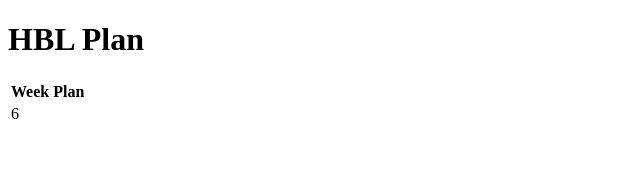
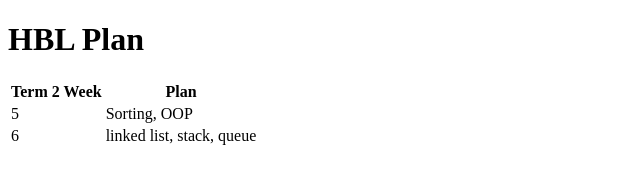
Before and after one commit to Vraidd/HBL2020, a plain HTML site: page index.html in a window 1280 px wide. Shown: the whole page, without its empty margins (0-640 px from the left). Drawn offline with Linux system fonts and the light colour scheme.

Commit message:
Update index.html

```diff
--- a/index.html
+++ b/index.html
@@ -6,13 +6,18 @@
     <h1>HBL Plan</h1>
     <table>
       <tr>
-      <th>Week</th>
+      <th>Term 2 Week</th>
       <th>Plan</th>
       </tr>
       <tr>
+        <td>5</td>
+        <td>Sorting, OOP</td>
+      </tr>
+      <tr>
         <td>6</td>
+        <td>linked list, stack, queue</td>
       </tr>
-
+      </tr>
     </table>
   </body>
 </html>
```
